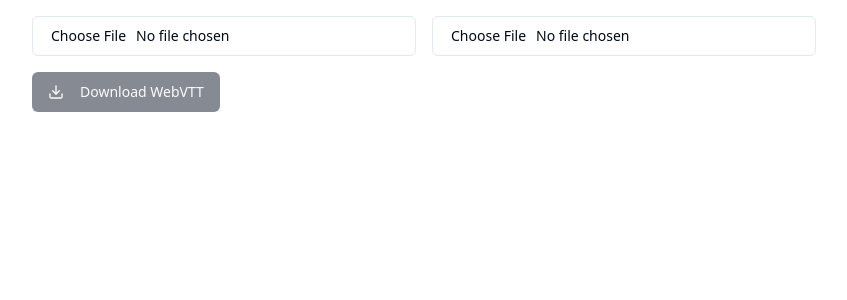
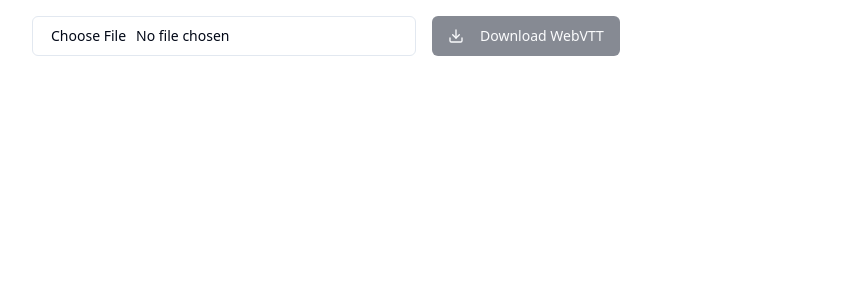
Before and after one commit to bgbosch/rock-talk-echo-verse, a React (Vite) app: page /subtitles in a window 1280 px wide. Shown: the top 300 px of the page, without its empty margins (176-1023 px from the left). Built offline with nearby package versions, Linux system fonts and the light colour scheme.

Commit message:
Remove audio file upload button
Remove the audio file upload button from the file upload component.

```diff
--- a/src/components/subtitle/FileUpload.tsx
+++ b/src/components/subtitle/FileUpload.tsx
@@ -1,5 +1,5 @@
 
-import React from 'react';
+import React, { useState } from 'react';
 import { Button } from '@/components/ui/button';
 import { Input } from '@/components/ui/input';
 import { Download, Upload } from 'lucide-react';
@@ -13,34 +13,33 @@ interface FileUploadProps {
 }
 
 const FileUpload = ({ onSubtitlesLoaded, onAudioLoaded, subtitles }: FileUploadProps) => {
-  const handleAudioUpload = async (event: React.ChangeEvent<HTMLInputElement>) => {
+  const [selectedFile, setSelectedFile] = useState<File | null>(null);
+
+  const handleFileUpload = async (event: React.ChangeEvent<HTMLInputElement>) => {
     const file = event.target.files?.[0];
     if (!file) return;
 
-    try {
-      const arrayBuffer = await file.arrayBuffer();
-      const audioContext = new AudioContext();
-      const buffer = await audioContext.decodeAudioData(arrayBuffer);
-      onAudioLoaded(buffer, file);
-      toast.success("Audio file loaded successfully");
-    } catch (error) {
-      toast.error("Failed to load audio file");
-      console.error('Error loading audio:', error);
-    }
-  };
-
-  const handleSubtitleUpload = async (event: React.ChangeEvent<HTMLInputElement>) => {
-    const file = event.target.files?.[0];
-    if (!file) return;
+    setSelectedFile(file);
+    const fileExtension = file.name.split('.').pop()?.toLowerCase();
 
     try {
-      const text = await file.text();
-      const entries = parseSubtitles(text);
-      onSubtitlesLoaded(entries, file.name.split('.')[0]);
-      toast.success("Subtitles imported successfully");
+      if (['srt', 'vtt', 'txt'].includes(fileExtension || '')) {
+        const text = await file.text();
+        const entries = parseSubtitles(text);
+        onSubtitlesLoaded(entries, file.name.split('.')[0]);
+        toast.success("Subtitles imported successfully");
+      } else if (file.type.startsWith('audio/')) {
+        const arrayBuffer = await file.arrayBuffer();
+        const audioContext = new AudioContext();
+        const buffer = await audioContext.decodeAudioData(arrayBuffer);
+        onAudioLoaded(buffer, file);
+        toast.success("Audio file loaded successfully");
+      } else {
+        toast.error("Unsupported file type");
+      }
     } catch (error) {
-      toast.error("Failed to import subtitles");
-      console.error('Error importing subtitles:', error);
+      toast.error("Failed to import file");
+      console.error('Error importing file:', error);
     }
   };
 
@@ -67,14 +66,8 @@ const FileUpload = ({ onSubtitlesLoaded, onAudioLoaded, subtitles }: FileUploadP
     <div className="flex flex-wrap items-center gap-4">
       <Input
         type="file"
-        accept=".srt,.vtt,.txt"
-        onChange={handleSubtitleUpload}
-        className="max-w-sm"
-      />
-      <Input
-        type="file"
-        accept="audio/*"
-        onChange={handleAudioUpload}
+        accept=".srt,.vtt,.txt,audio/*"
+        onChange={handleFileUpload}
         className="max-w-sm"
       />
       <Button onClick={downloadWebVTT} disabled={subtitles.length === 0}>
```
